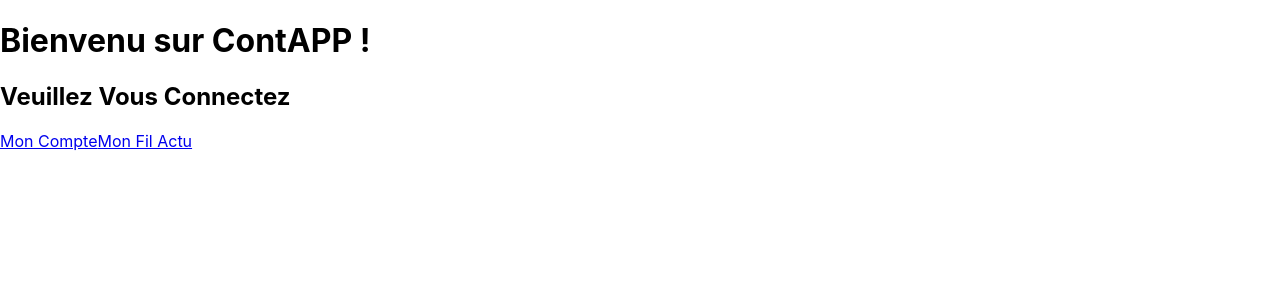
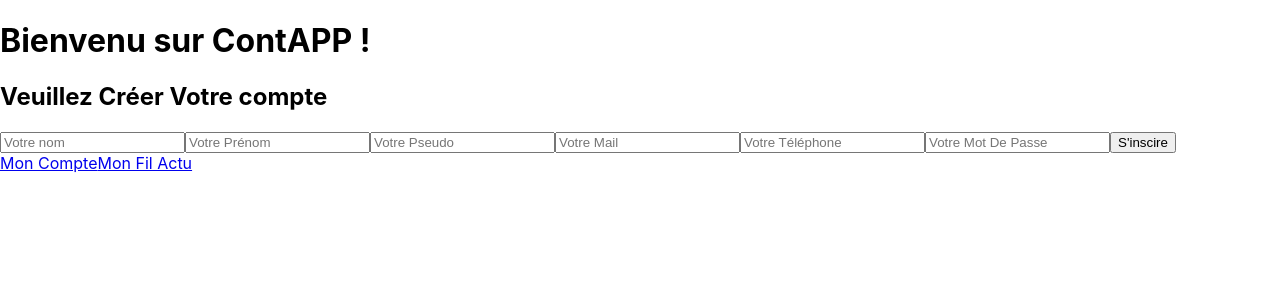
Before and after one commit to EdouardBazillou/ContApp, a React (Create React App) app: page / in a window 1280 px wide. Shown: the top 300 px of the page. Built offline with nearby package versions, Linux system fonts and the light colour scheme.

Commit message:
form commit

```diff
--- a/src/utilisateur/Compte.js
+++ b/src/utilisateur/Compte.js
@@ -2,7 +2,7 @@
 function compte() {
   return (
     <div>
-      <h2>Compte</h2>
+      <h1>Compte</h1>
       <nav>
         <Link to="/">Se Connecter</Link>
         <Link to="/filActu">Mon Fil Actu</Link>
--- a/src/utilisateur/login.js
+++ b/src/utilisateur/login.js
@@ -1,9 +1,85 @@
 import { Link } from "react-router-dom";
+import { useEffect, useState } from "react";
 function Login() {
+  const [user, setUser] = useState("");
+  const [userList, setUserlist] = useState([]);
+
+  const handleInput = (e) => {
+    setUser({
+      [e.target.name]: e.target.value,
+      [e.target.firstName]: e.target.value,
+      [e.target.pseudo]: e.target.value,
+      [e.target.mail]: e.target.value,
+      [e.target.phone]: e.target.value,
+      [e.target.motdepasse]: e.target.value,
+    });
+  };
+
+  const addUser = (e) => {
+    e.preventDefault();
+    setUserlist([...userList, user]);
+    console.log("new liste", userList);
+  };
+
+  useEffect(() => {
+    // console.log("user", user);
+  }, [user]);
+
+  useEffect(() => {
+    // console.log("userList", userList);
+  }, [userList]);
+
   return (
     <div>
       <h1> Bienvenu sur ContAPP ! </h1>
-      <h2>Veuillez Vous Connectez</h2>
+      <h2>Veuillez Créer Votre compte</h2>
+      <form id="form">
+        <input
+          type="text"
+          className="inputName"
+          placeholder="Votre nom"
+          name="name"
+          onChange={handleInput}
+        />
+        <input
+          type="text"
+          className="inputFirstName"
+          placeholder="Votre Prénom"
+          name="firstName"
+          onChange={handleInput}
+        />
+        <input
+          type="text"
+          className="pseudo"
+          placeholder="Votre Pseudo"
+          name="pseudo"
+          onChange={handleInput}
+        />
+        <input
+          type="text"
+          className="inputMail"
+          placeholder="Votre Mail"
+          name="mail"
+          onChange={handleInput}
+        />
+        <input
+          type="text"
+          className="inputPhone"
+          placeholder="Votre Téléphone"
+          name="phone"
+          onChange={handleInput}
+        />
+        <input
+          type="text"
+          className="motdepasse"
+          placeholder="Votre Mot De Passe"
+          name="motdepasse"
+          onChange={handleInput}
+        />
+        <button type="submit" onClic={addUser}>
+          S'inscire
+        </button>
+      </form>
       <nav>
         <Link to="/compte">Mon Compte</Link>
         <Link to="/filActu">Mon Fil Actu</Link>
```
